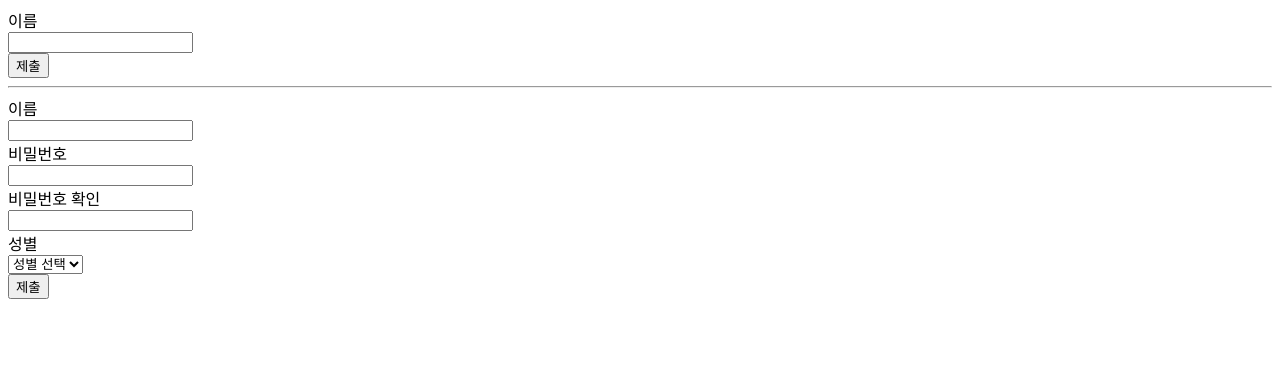
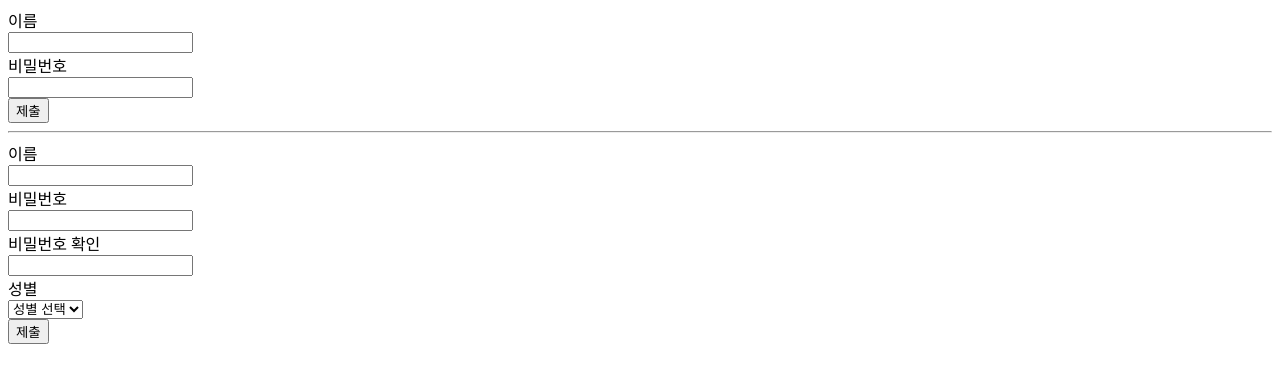
Before and after one commit to kim-elijah-sol/react-validation, a React (Create React App) app: page / in a window 1280 px wide. Shown: the top 382 px of the page. Built offline with nearby package versions, Linux system fonts and the light colour scheme.

Commit message:
feat: zod 로 비밀번호 데이터 핸들링

```diff
--- a/src/ReactHookFormWithZod.tsx
+++ b/src/ReactHookFormWithZod.tsx
@@ -29,9 +29,11 @@ const schema = z
       .max(10, { message: '이름은 최대 10글자까지 입력 가능해요.' }),
     password: z
       .string()
-      .min(6)
-      .max(12)
-      .regex(/^[a-zA-Z0-9]*$/),
+      .min(6, { message: '비밀번호는 6글자 이상 입력해주세요.' })
+      .max(12, { message: '비밀번호는 최대 12글자까지 입력 가능해요.' })
+      .regex(/^[a-zA-Z0-9]*$/, {
+        message: '비밀번호는 영문과 숫자만 입력 가능해요.',
+      }),
     passwordConfirm: z
       .string()
       .min(6)
@@ -63,6 +65,12 @@ function ReactHookFormWithZod() {
         <ErrorMessage>{errors.name.message}</ErrorMessage>
       )}
 
+      <div>비밀번호</div>
+      <input type='password' {...register('password')} />
+      {errors.password?.message && (
+        <ErrorMessage>{errors.password.message}</ErrorMessage>
+      )}
+
       <div>
         <button type='submit'>제출</button>
       </div>
```
